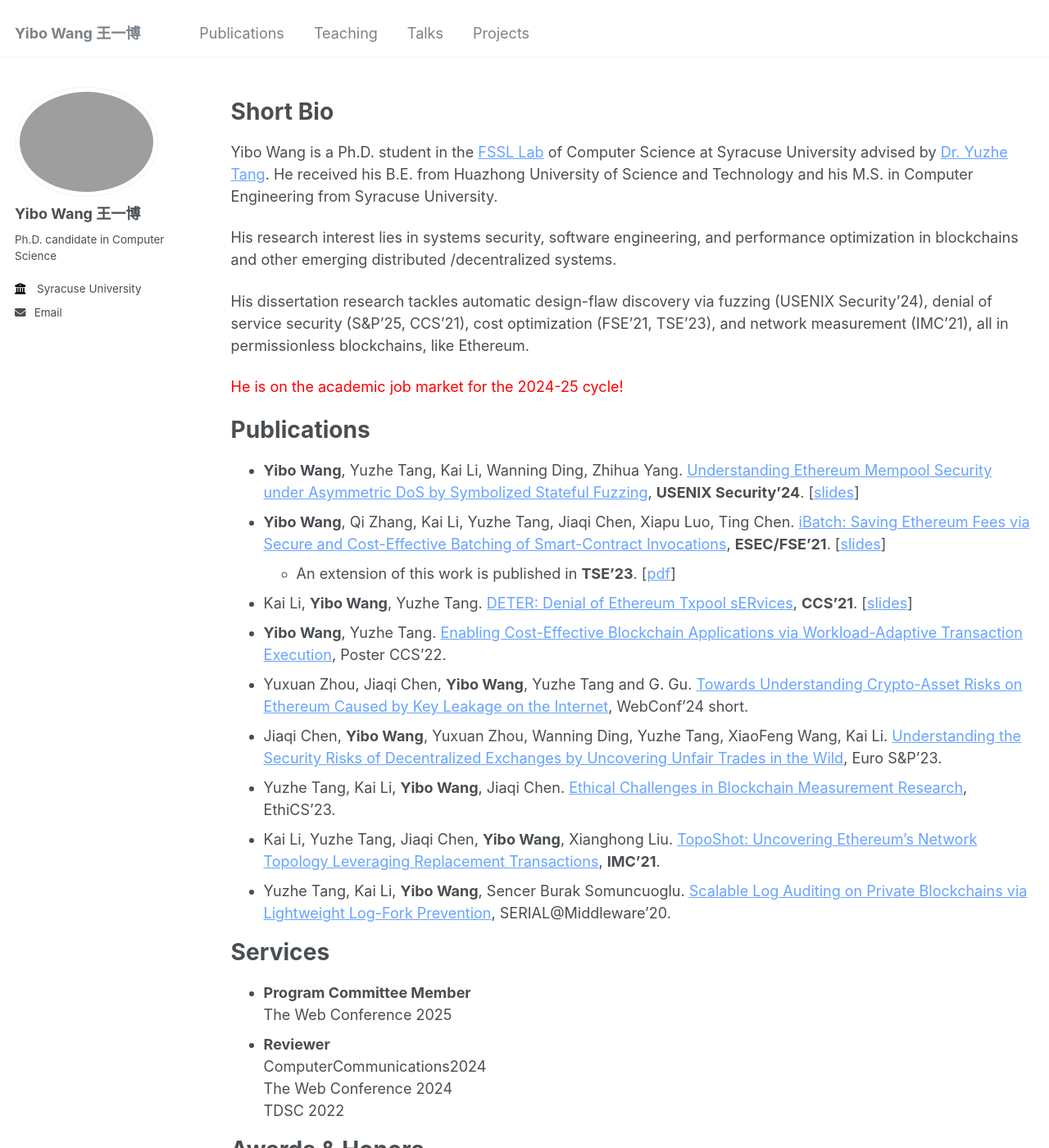
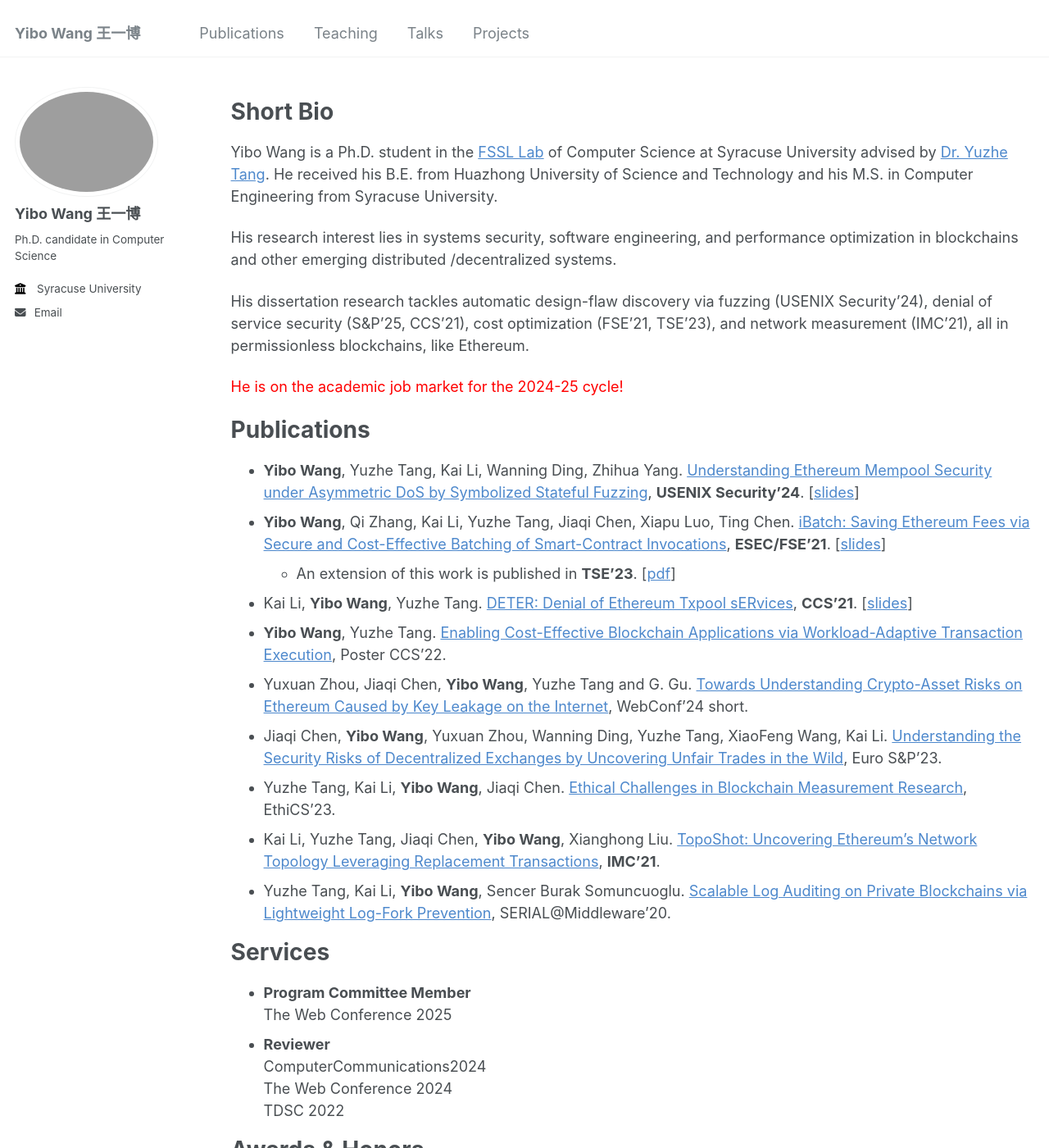
Before and after one commit to wangyibo0308/wangyibo0308.github.io, a Jekyll site: the page built from _pages/about.md, in a window 1280 px wide and 1400 px high. Shown: the whole window at 82% size. Built offline with Jekyll 4.4.1, drawn with Linux system fonts in a browser that asks for light colours.

Commit message:
Update _archive.scss

```diff
--- a/_sass/_archive.scss
+++ b/_sass/_archive.scss
@@ -15,7 +15,7 @@
   }
 
   a {
-    color: #66A3FF;
+    color: #4D88CC;
     text-decoration: underline;
 
     &:hover {
```
